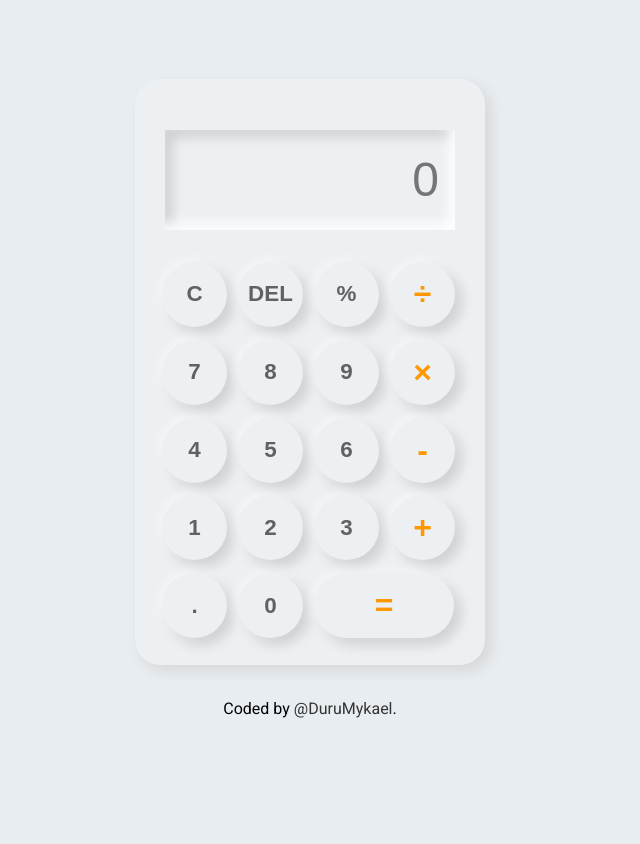
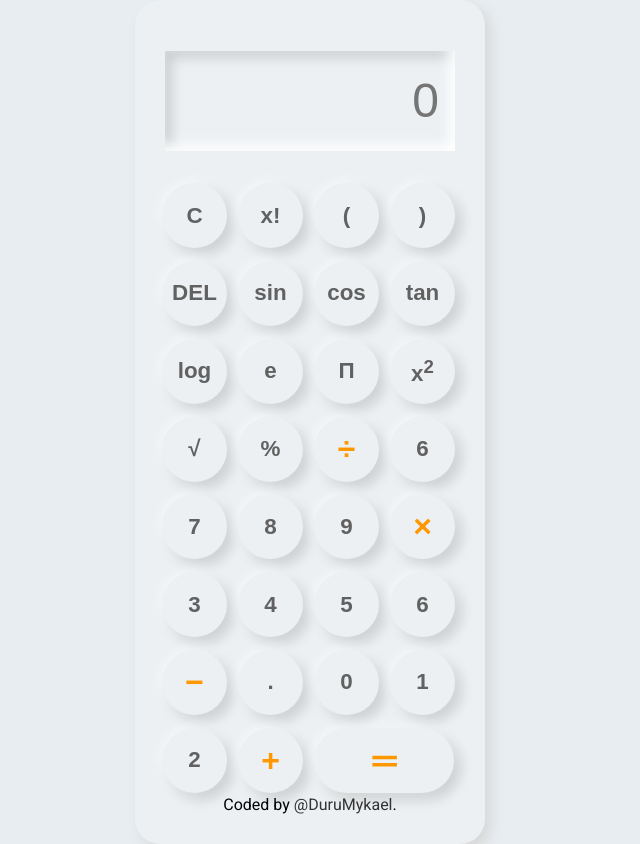
Before and after one commit to Mikael-duru/simple-calculator, a plain HTML site: page index.html in a window 1280 px wide. Shown: the whole page, without its empty margins (330-970 px from the left). Before the commit the page ends 800 px from the top, so only its background shows below. Drawn offline with Linux system fonts and the light colour scheme; a web font is replaced by a local one.

Commit message:
add basic scientific calc buttons

```diff
--- a/index.html
+++ b/index.html
@@ -14,32 +14,51 @@
         <input type="text" class="calculator_display" id="display" placeholder="0">
         <div class="calculator_btns">
           <button class="calculator_btn" id="clear">C</button>
-          <button class="calculator_btn" id="backspace">DEL</button>
+          <button class="calculator_btn" id="!">x!</button>
+          <button class="calculator_btn" id="(">(</button>
+          <button class="calculator_btn" id=")">)</button>
+          <button class="calculator_btn calculator_btn-backspace" id="backspace">DEL</button>
+
+          <button class="calculator_btn" id="sin">sin</button>
+          <button class="calculator_btn" id="cos">cos</button>
+          <button class="calculator_btn" id="tan">tan</button>
+          <button class="calculator_btn" id="log">log</button>
+          <button class="calculator_btn" id="e">e</button>
+
+          <button class="calculator_btn" id="pi">Π</button>
+          <button class="calculator_btn" id="pow">x<sup>2</sup></button>
+          <button class="calculator_btn" id="sqrt">√</button>
           <button class="calculator_btn" id="%">%</button>
           <button class="calculator_btn calculator_btn-active" id="/">&divide;</button>
+
+          <button class="calculator_btn" id="6">6</button>
           <button class="calculator_btn" id="7">7</button>
           <button class="calculator_btn" id="8">8</button>
           <button class="calculator_btn" id="9">9</button>
           <button class="calculator_btn calculator_btn-active" id="*">&times;</button>
+
+          <button class="calculator_btn" id="3">3</button>
           <button class="calculator_btn" id="4">4</button>
           <button class="calculator_btn" id="5">5</button>
           <button class="calculator_btn" id="6">6</button>
-          <button class="calculator_btn calculator_btn-active" id="-">-</button>
+          <button class="calculator_btn calculator_btn-active" id="-">−</button>
+
+          <button class="calculator_btn" id=".">.</button>
+          <button class="calculator_btn" id="0">0</button>
           <button class="calculator_btn" id="1">1</button>
           <button class="calculator_btn" id="2">2</button>
-          <button class="calculator_btn" id="3">3</button>
           <button class="calculator_btn calculator_btn-active" id="+">+</button>
-          <button class="calculator_btn" id=".">.</button>
-          <button class="calculator_btn" id="0">0</button>
-          <button class="calculator_btn calculator_btn-active calculator_btn-equal" id="equal">=</button>
+
+          <button class="calculator_btn calculator_btn-active calculator_btn-equal" id="equal">＝</button>
         </div>
+
+        <p class="calculator_footer_text">Coded by <a href="https://twitter.com/DuruMykael">@DuruMykael</a>.</p>
       </div>
     </section>
   </main>
 
-  <footer>
-    <p class="footer_text">Coded by <a href="https://twitter.com/DuruMykael">@DuruMykael</a>.</p>
-  </footer>
+
+
 
   <script src="/script.js"></script>
 </body>
```
